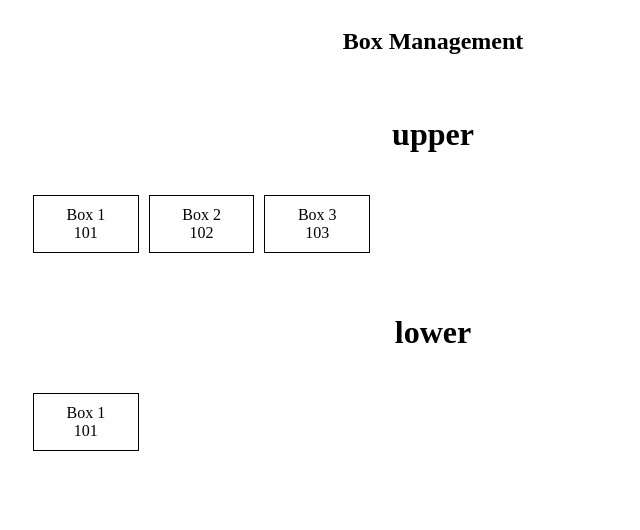
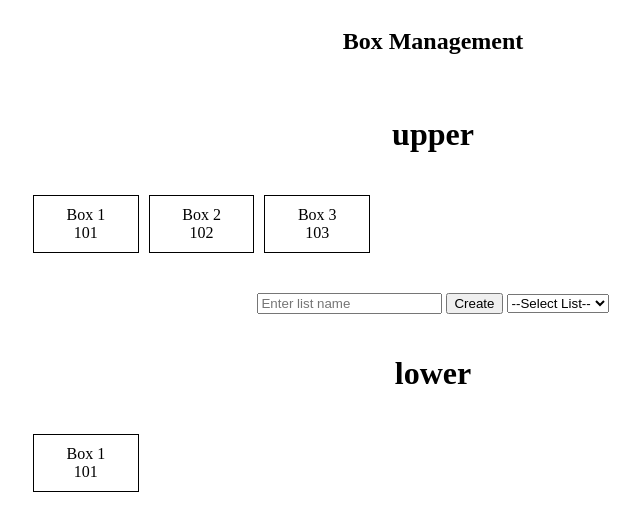
Before and after one commit to EvilAnshu/dev-ext-fb, a browser extension: page web2.html in a window 1280 px wide. Shown: the whole page, without its empty margins (207-847 px from the left). Drawn offline with Linux system fonts and the light colour scheme.

Commit message:
broadcast list

```diff
--- a/web2.html
+++ b/web2.html
@@ -42,6 +42,15 @@
     <h1>upper</h1>
     <div class="grid-container upper-grid" id="upperGrid">
       <!-- Add grid items dynamically using JavaScript -->
+    </div>
+    <div>
+      <input type="text" placeholder="Enter list name" />
+      <button type="button" class="btn btn-primary" id="create-list-btn">
+        Create
+      </button>
+      <select id="broadcast-list">
+        <option>--Select List--</option>
+      </select>
     </div>
     <h1>lower</h1>
     <div class="grid-container lower-grid" id="lowerGrid">
```
